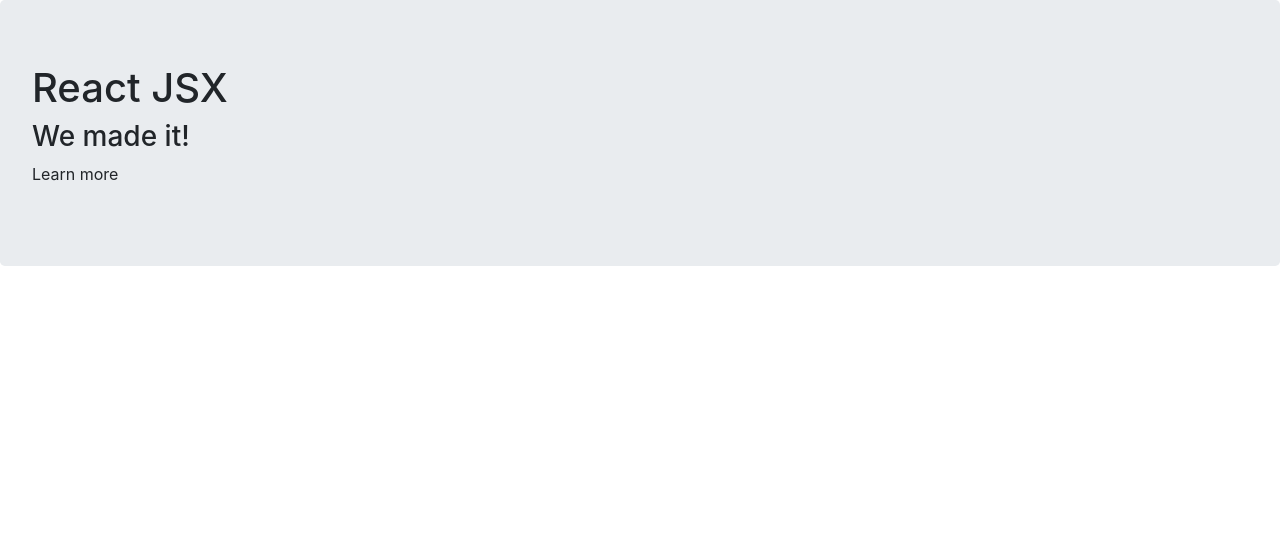
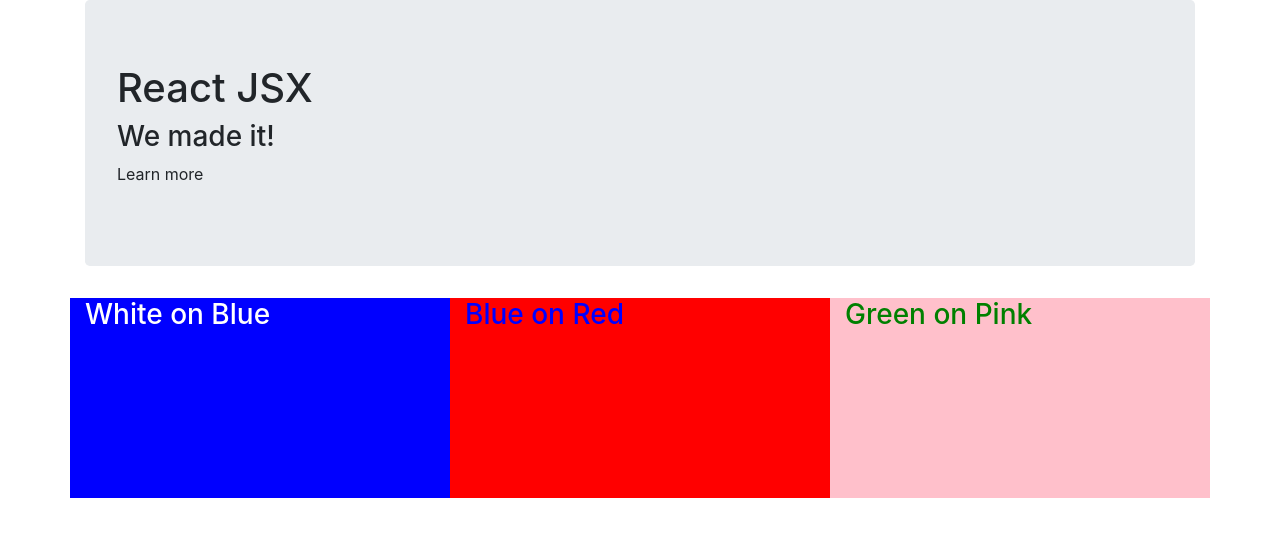
Before and after one commit to LilianBob/first-jsx-react, a React (Create React App) app: page / in a window 1280 px wide. Shown: the top 536 px of the page. Built offline with nearby package versions, Linux system fonts and the light colour scheme.

Commit message:
one component two parts app

```diff
--- a/src/components/App.js
+++ b/src/components/App.js
@@ -2,11 +2,25 @@ import React from 'react';
 
 const App = (props) => {
         return(
+            <div className="container">
                 <div className ="jumbotron">
                     <h1> {props.title} </h1>
                     <h3 > {props.header} </h3>
                     <p> {props.lead} </p>
                 </div>
+                <div className="row" style= {{height: props.height}}>
+                    <div className="col" style={{background: props.color1}}>
+                        <h3 style={{color: props.color4}}> White on Blue </h3>
+                    </div>
+                    <div className="col" style={{background: props.color2}}>
+                        <h3 style={{color: props.color1}}> Blue on Red</h3>
+                    </div>
+                    <div className="col" style={{background: props.color3}}>
+                        <h3 style={{color: props.color5}}> Green on Pink </h3>
+                    </div>
+                </div>
+            </div>
+
         );
 }
 
--- a/src/index.js
+++ b/src/index.js
@@ -3,15 +3,22 @@ import ReactDOM from 'react-dom';
 
 import App from './components/App.js';
 
+
 const props = {
   title: "React JSX",
   header: "We made it!",
-  lead: " Learn more",
+  lead: "Learn more",
+  color1: "blue",
+  color2: "red",
+  color3: "pink",
+  color4: "white",
+  color5: "green",
+  height: "200px",
 };
 
 ReactDOM.render(
   App(props),
-  document.getElementById('root')
+  document.getElementById("root")
 );
 // equivalent to:
-// ReactDOM.render(App(), document.getElementById("root"));
+// ReactDOM.render(<App title="React JSX" header="We made it!" lead ="Learn more" />, document.getElementById("root"));
```
Lines whose indentation alone changed are shown as unchanged.
